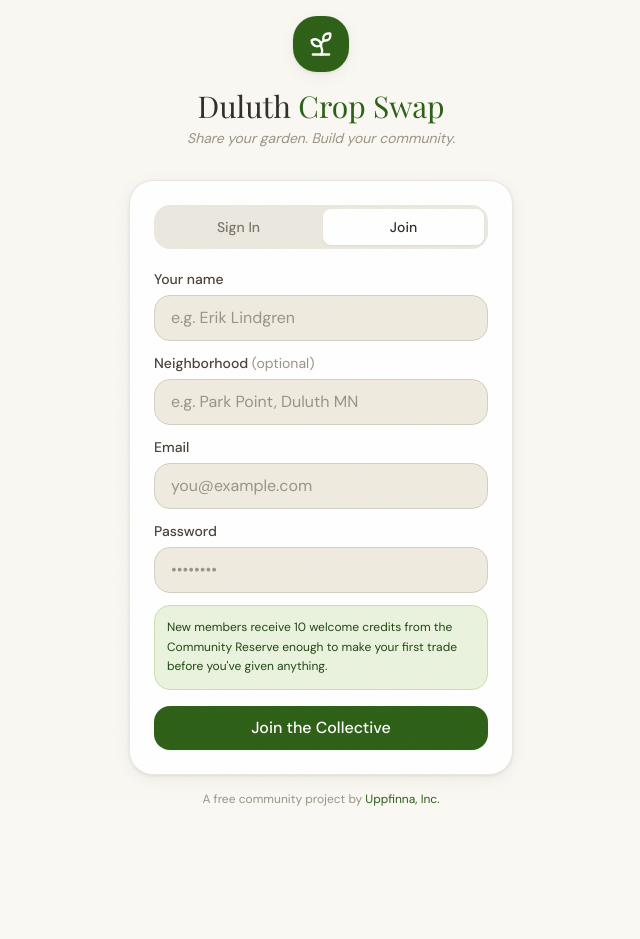
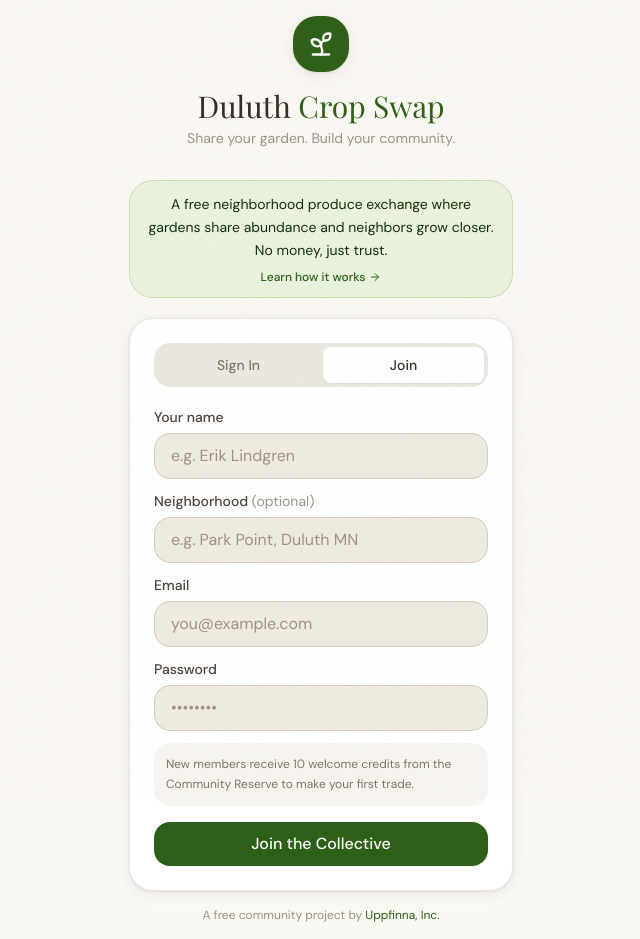
Before and after one commit to erklindgren/cropswap, a React (Vite) app: page /admin in a window 1280 px wide. Both pictures are taken after a click on the button "Join". Shown: the whole page, without its empty margins (319-959 px from the left). Before the commit the page ends 823 px from the top, so only its background shows below. Built offline with nearby package versions, Linux system fonts and the light colour scheme; a web font is replaced by a local one.

Commit message:
Add about panel to landing page

```diff
--- a/src/pages/Auth.jsx
+++ b/src/pages/Auth.jsx
@@ -1,12 +1,72 @@
 import { useState } from 'react';
-import { Sprout } from 'lucide-react';
+import { Sprout, ArrowRight, Leaf, ArrowRightLeft, Heart } from 'lucide-react';
 import { signIn, signUp } from '../lib/supabase';
+
+function AboutPanel({ onBack }) {
+  return (
+    <div className="w-full max-w-lg mx-auto page-enter">
+      <button onClick={onBack} className="flex items-center gap-2 text-stone-400 hover:text-stone-600 text-sm mb-6 transition-colors">
+        <ArrowRight size={14} className="rotate-180" /> Back to sign in
+      </button>
+
+      <div className="text-center mb-8">
+        <div className="w-14 h-14 rounded-2xl bg-moss-600 flex items-center justify-center mx-auto mb-4 shadow-card">
+          <Sprout size={26} className="text-white" />
+        </div>
+        <h1 className="font-display text-3xl text-stone-800 mb-2">Duluth Crop Swap</h1>
+        <p className="text-stone-500 leading-relaxed">A neighborhood produce exchange built on trust, not money.</p>
+      </div>
+
+      <div className="card p-5 mb-4">
+        <p className="text-stone-700 leading-relaxed mb-4">
+          Every summer, Duluth gardens produce more than any one household can eat. Zucchini overtakes the counter. Tomatoes ripen faster than you can use them. Meanwhile, a neighbor two blocks over is wishing they had fresh garlic or a jar of honey.
+        </p>
+        <p className="text-stone-700 leading-relaxed">
+          Crop Swap is a simple way to fix that. Share what you grow. Receive what you need. No money changes hands — just neighbors trading abundance through a fair credit system that has been proven in communities worldwide for over 40 years.
+        </p>
+      </div>
+
+      <div className="grid grid-cols-1 gap-3 mb-5">
+        {[
+          { icon: Leaf,            title: 'List what you have',    desc: 'Post surplus from your garden with a photo and best-by date. Your neighbors can see it immediately.' },
+          { icon: ArrowRightLeft,  title: 'Trade fairly',          desc: 'Request a swap with produce of equal value. Credits are held in escrow until you meet in person and confirm.' },
+          { icon: Heart,           title: 'Build community',       desc: 'Follow growers you trust. Donate surplus to the community pantry. Help neighbors in need without anyone having to ask.' },
+        ].map(({ icon: Icon, title, desc }) => (
+          <div key={title} className="flex gap-3 items-start p-4 bg-stone-50 rounded-2xl">
+            <div className="w-8 h-8 rounded-lg bg-moss-100 flex items-center justify-center flex-shrink-0">
+              <Icon size={15} className="text-moss-700" />
+            </div>
+            <div>
+              <div className="font-medium text-stone-800 text-sm mb-0.5">{title}</div>
+              <div className="text-stone-500 text-xs leading-relaxed">{desc}</div>
+            </div>
+          </div>
+        ))}
+      </div>
+
+      <div className="bg-moss-50 border border-moss-100 rounded-2xl p-4 mb-6 text-center">
+        <div className="text-moss-800 font-medium text-sm mb-1">Free to join. Always.</div>
+        <div className="text-moss-700 text-xs leading-relaxed">New members receive 10 welcome credits from the Community Reserve — enough to make your first trade before you have given anything.</div>
+      </div>
+
+      <button onClick={onBack}
+        className="btn-primary w-full flex items-center justify-center gap-2">
+        Join the Collective <ArrowRight size={15} />
+      </button>
+
+      <p className="text-center text-xs text-stone-400 mt-4">
+        A free community project by <span className="text-moss-600 font-medium">Uppfinna, Inc.</span>
+      </p>
+    </div>
+  );
+}
 
 export default function Auth({ onAuth }) {
   const [mode, setMode]       = useState('signin');
   const [loading, setLoading] = useState(false);
   const [error, setError]     = useState(null);
-  const [form, setForm]       = useState({ email: '', password: '', displayName: '', location: '' });
+  const [showAbout, setShowAbout] = useState(false);
+  const [form, setForm]       = useState({ email:'', password:'', displayName:'', location:'' });
   const f = (k, v) => setForm(p => ({ ...p, [k]: v }));
 
   const handleSubmit = async () => {
@@ -27,20 +87,43 @@ export default function Auth({ onAuth }) {
     }
   };
 
+  if (showAbout) {
+    return (
+      <div className="min-h-screen bg-cream flex items-start justify-center p-6 pt-12">
+        <AboutPanel onBack={() => { setShowAbout(false); setMode('signup'); }} />
+      </div>
+    );
+  }
+
   return (
     <div className="min-h-screen bg-cream flex items-center justify-center p-4">
       <div className="w-full max-w-sm">
+        {/* Header */}
         <div className="text-center mb-8">
           <div className="w-14 h-14 rounded-2xl bg-moss-600 flex items-center justify-center mx-auto mb-4 shadow-card">
             <Sprout size={28} className="text-white" />
           </div>
-          <h1 className="font-display text-3xl text-stone-800">Duluth <span className="text-moss-600">Crop Swap</span></h1>
-          <p className="text-stone-400 text-sm mt-1 italic">Share your garden. Build your community.</p>
+          <h1 className="font-display text-3xl text-stone-800">
+            Duluth <span className="text-moss-600">Crop Swap</span>
+          </h1>
+          <p className="text-stone-400 text-sm mt-1">Share your garden. Build your community.</p>
         </div>
 
+        {/* Tagline card */}
+        <div className="bg-moss-50 border border-moss-100 rounded-2xl px-4 py-3 mb-5 text-center">
+          <p className="text-moss-800 text-sm leading-relaxed">
+            A free neighborhood produce exchange where gardens share abundance and neighbors grow closer. No money, just trust.
+          </p>
+          <button onClick={() => setShowAbout(true)}
+            className="mt-2 text-xs text-moss-600 hover:text-moss-800 font-medium flex items-center gap-1 mx-auto transition-colors">
+            Learn how it works <ArrowRight size={12} />
+          </button>
+        </div>
+
+        {/* Auth card */}
         <div className="card p-6">
           <div className="flex gap-1 bg-stone-100 rounded-xl p-1 mb-5">
-            {[['signin', 'Sign In'], ['signup', 'Join']].map(([k, label]) => (
+            {[['signin','Sign In'],['signup','Join']].map(([k, label]) => (
               <button key={k} onClick={() => { setMode(k); setError(null); }}
                 className={`flex-1 py-2 rounded-lg text-sm font-medium transition-all ${mode === k ? 'bg-white text-stone-800 shadow-sm' : 'text-stone-500 hover:text-stone-700'}`}>
                 {label}
@@ -53,34 +136,46 @@ export default function Auth({ onAuth }) {
               <>
                 <div>
                   <label className="block text-sm font-medium text-stone-700 mb-1.5">Your name</label>
-                  <input className="input" placeholder="e.g. Erik Lindgren" value={form.displayName} onChange={e => f('displayName', e.target.value)} />
+                  <input className="input" placeholder="e.g. Erik Lindgren"
+                    value={form.displayName} onChange={e => f('displayName', e.target.value)} />
                 </div>
                 <div>
-                  <label className="block text-sm font-medium text-stone-700 mb-1.5">Neighborhood <span className="text-stone-400 font-normal">(optional)</span></label>
-                  <input className="input" placeholder="e.g. Park Point, Duluth MN" value={form.location} onChange={e => f('location', e.target.value)} />
+                  <label className="block text-sm font-medium text-stone-700 mb-1.5">
+                    Neighborhood <span className="text-stone-400 font-normal">(optional)</span>
+                  </label>
+                  <input className="input" placeholder="e.g. Park Point, Duluth MN"
+                    value={form.location} onChange={e => f('location', e.target.value)} />
                 </div>
               </>
             )}
+
             <div>
               <label className="block text-sm font-medium text-stone-700 mb-1.5">Email</label>
-              <input className="input" type="email" placeholder="you@example.com" value={form.email} onChange={e => f('email', e.target.value)} />
+              <input className="input" type="email" placeholder="you@example.com"
+                value={form.email} onChange={e => f('email', e.target.value)} />
             </div>
+
             <div>
               <label className="block text-sm font-medium text-stone-700 mb-1.5">Password</label>
-              <input className="input" type="password" placeholder="••••••••" value={form.password} onChange={e => f('password', e.target.value)} onKeyDown={e => e.key === 'Enter' && handleSubmit()} />
+              <input className="input" type="password" placeholder="••••••••"
+                value={form.password} onChange={e => f('password', e.target.value)}
+                onKeyDown={e => e.key === 'Enter' && handleSubmit()} />
             </div>
 
             {error && (
-              <div className="bg-clay-50 border border-clay-100 text-clay-700 text-sm rounded-xl px-4 py-3">{error}</div>
+              <div className="bg-clay-50 border border-clay-100 text-clay-700 text-sm rounded-xl px-4 py-3">
+                {error}
+              </div>
             )}
 
             {mode === 'signup' && (
-              <div className="bg-moss-50 border border-moss-100 rounded-xl p-3 text-xs text-moss-700 leading-relaxed">
-                New members receive 10 welcome credits from the Community Reserve   enough to make your first trade before you've given anything.
+              <div className="bg-stone-50 rounded-xl p-3 text-xs text-stone-500 leading-relaxed">
+                New members receive 10 welcome credits from the Community Reserve to make your first trade.
               </div>
             )}
 
-            <button onClick={handleSubmit} disabled={loading} className="btn-primary w-full flex items-center justify-center gap-2 mt-1">
+            <button onClick={handleSubmit} disabled={loading}
+              className="btn-primary w-full flex items-center justify-center gap-2 mt-1">
               {loading
                 ? <span className="w-4 h-4 border-2 border-white/30 border-t-white rounded-full animate-spin" />
                 : mode === 'signin' ? 'Sign In' : 'Join the Collective'
@@ -88,6 +183,7 @@ export default function Auth({ onAuth }) {
             </button>
           </div>
         </div>
+
         <p className="text-center text-xs text-stone-400 mt-4">
           A free community project by <span className="text-moss-600">Uppfinna, Inc.</span>
         </p>
```
